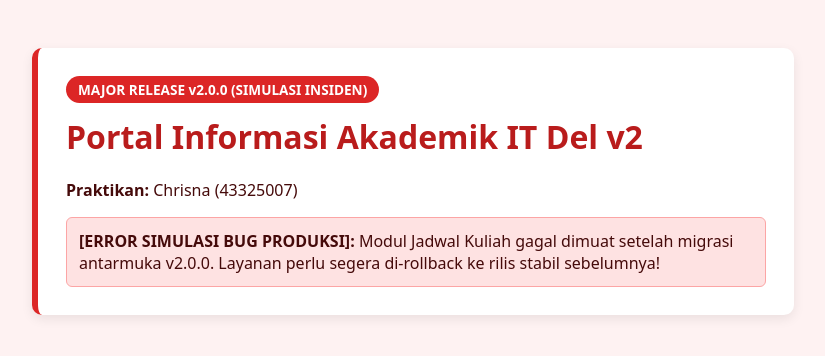
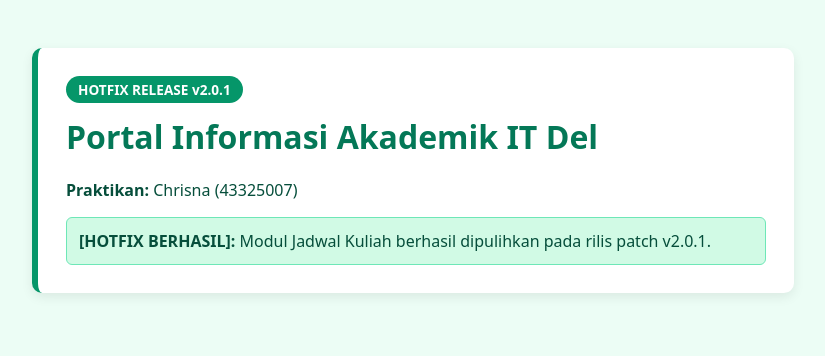
Before and after one commit to chrisnasup18/virkom-portal-del, a plain HTML site: page src/index.html in a window 1280 px wide. Shown: the whole page, without its empty margins (227-1052 px from the left). Drawn offline with Linux system fonts and the light colour scheme.

Commit message:
fix: perbaiki modul jadwal kuliah pada rilis hotfix v2.0.1

```diff
--- a/src/index.html
+++ b/src/index.html
@@ -3,22 +3,22 @@
 <head>
   <meta charset="UTF-8">
   <meta name="viewport" content="width=device-width, initial-scale=1.0">
-  <title>Portal Akademik IT Del v2.0.0</title>
+  <title>Portal Akademik IT Del v2.0.1</title>
   <style>
-    body { font-family: system-ui, sans-serif; background: #fef2f2; color: #450a0a; padding: 40px; }
-    .card { background: #ffffff; max-width: 700px; margin: auto; padding: 28px; border-radius: 10px; border-left: 6px solid #dc2626; box-shadow: 0 4px 12px rgba(0,0,0,0.08); }
-    .badge { display: inline-block; background: #dc2626; color: #fff; padding: 4px 12px; border-radius: 999px; font-size: 0.85rem; font-weight: 600; }
-    h1 { margin-top: 12px; color: #b91c1c; }
-    .alert { background: #fee2e2; border: 1px solid #fca5a5; padding: 12px; border-radius: 6px; margin-top: 14px; }
+    body { font-family: system-ui, sans-serif; background: #ecfdf5; color: #064e3b; padding: 40px; }
+    .card { background: #ffffff; max-width: 700px; margin: auto; padding: 28px; border-radius: 10px; border-left: 6px solid #059669; box-shadow: 0 4px 12px rgba(0,0,0,0.08); }
+    .badge { display: inline-block; background: #059669; color: #fff; padding: 4px 12px; border-radius: 999px; font-size: 0.85rem; font-weight: 600; }
+    h1 { margin-top: 12px; color: #047857; }
+    .ok { background: #d1fae5; border: 1px solid #6ee7b7; padding: 12px; border-radius: 6px; margin-top: 14px; }
   </style>
 </head>
 <body>
   <div class="card">
-    <span class="badge">MAJOR RELEASE v2.0.0 (SIMULASI INSIDEN)</span>
-    <h1>Portal Informasi Akademik IT Del v2</h1>
+    <span class="badge">HOTFIX RELEASE v2.0.1</span>
+    <h1>Portal Informasi Akademik IT Del</h1>
     <p><strong>Praktikan:</strong> Chrisna (43325007)</p>
-    <div class="alert">
-      <strong>[ERROR SIMULASI BUG PRODUKSI]:</strong> Modul Jadwal Kuliah gagal dimuat setelah migrasi antarmuka v2.0.0. Layanan perlu segera di-rollback ke rilis stabil sebelumnya!
+    <div class="ok">
+      <strong>[HOTFIX BERHASIL]:</strong> Modul Jadwal Kuliah berhasil dipulihkan pada rilis patch v2.0.1.
     </div>
   </div>
 </body>
```
Also changed, not shown: 1 other file.
